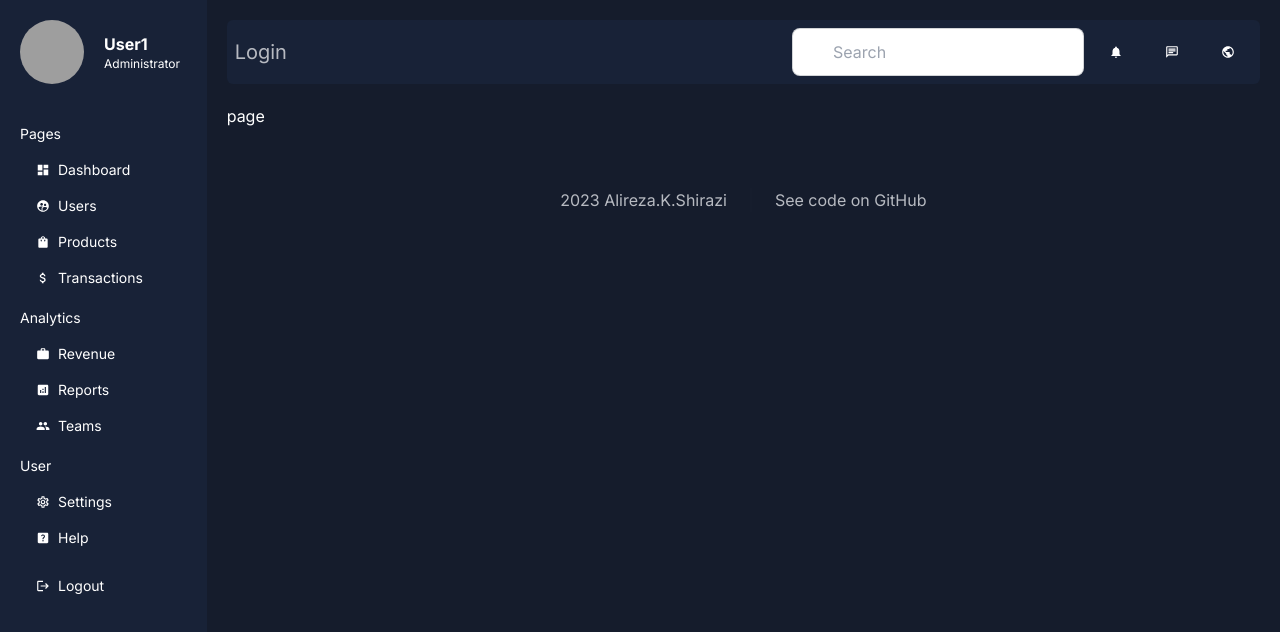
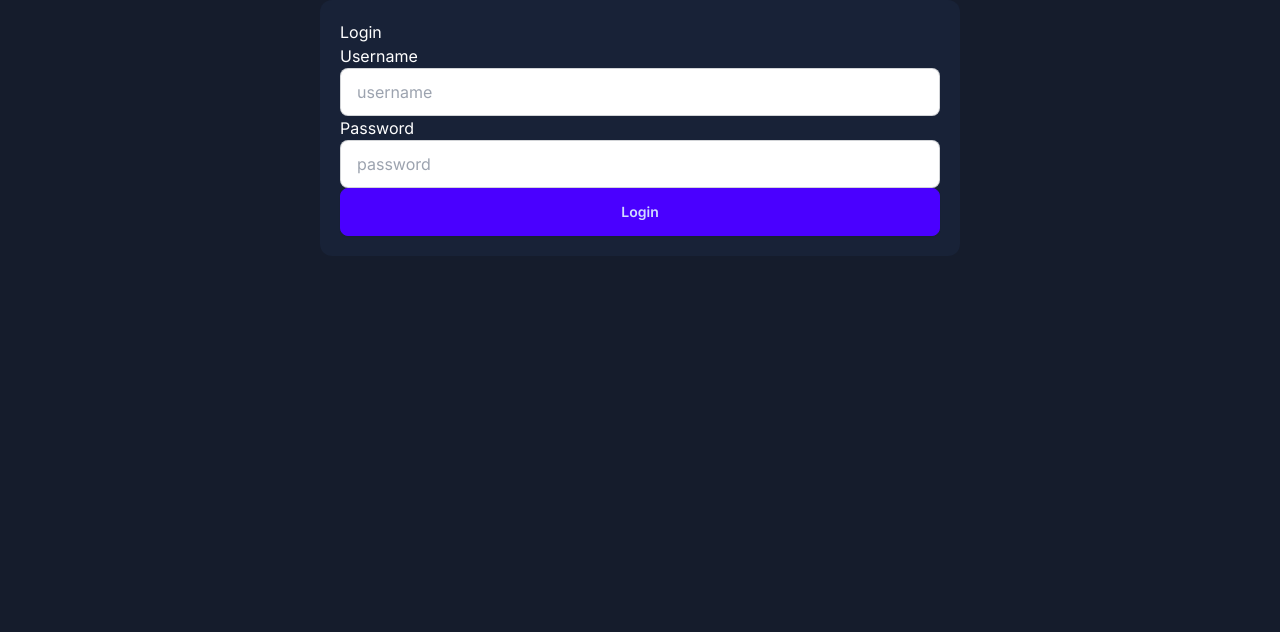
Before and after one commit to arbor0711/next-dashboard, a Next.js app: page /login in a window 1280 px wide. Shown: the top 632 px of the page. Built offline with nearby package versions, Linux system fonts and the light colour scheme; grey boxes are pictures that could not be loaded.

Commit message:
Routing groups-exclude a page from layout

```diff
--- /dev/null
+++ b/app/dashboard/layout.tsx
@@ -0,0 +1,27 @@
+import Sidebar from "../Sidebar";
+import Navbar from "../Navbar";
+import Footer from "../Footer";
+
+export default function RootLayout({
+  children,
+}: {
+  children: React.ReactNode;
+}) {
+  return (
+    <html lang="en">
+      <body>
+        <div className="flex justify-between gap-5 ">
+          <div className="h-screen w-1/5 min-w-fit -bg--bgSoft	">
+            <Sidebar />
+          </div>
+
+          <div className="w-full flex flex-col gap-5 mt-5 mr-5 ">
+            <Navbar />
+            {children}
+            <Footer />
+          </div>
+        </div>
+      </body>
+    </html>
+  );
+}
--- a/app/layout.tsx
+++ b/app/layout.tsx
@@ -1,15 +1,12 @@
 import type { Metadata } from "next";
 import { Inter } from "next/font/google";
 import "./globals.css";
-import Sidebar from "./Sidebar";
-import Navbar from "./Navbar";
-import Footer from "./Footer";
 
 const inter = Inter({ subsets: ["latin"] });
 
 export const metadata: Metadata = {
-  title: "Create Next App",
-  description: "Generated by create next app",
+  title: "Dashboard app",
+  description: "Created by Alireza Keshavarz Shirazi",
 };
 
 export default function RootLayout({
@@ -19,19 +16,7 @@ export default function RootLayout({
 }) {
   return (
     <html lang="en">
-      <body className={inter.className}>
-        <div className="flex justify-between gap-5 ">
-          <div className="h-screen w-1/5 min-w-fit -bg--bgSoft	">
-            <Sidebar />
-          </div>
-
-          <div className="w-full flex flex-col gap-5 mt-5 mr-5 ">
-            <Navbar />
-            {children}
-            <Footer />
-          </div>
-        </div>
-      </body>
+      <body className={inter.className}>{children}</body>
     </html>
   );
 }
--- a/app/login/page.tsx
+++ b/app/login/page.tsx
@@ -1,7 +1,25 @@
 import React from "react";
+import ContentBox from "../components/ContentBox";
 
-const page = () => {
-  return <div>page</div>;
+const LoginPage = () => {
+  return (
+    <div className="w-1/2 h-screen m-auto">
+      <ContentBox>
+        <form className="form-control ">
+          <h1 className="h1">Login</h1>
+          <label>Username</label>
+          <input className="input input-bordered" placeholder="username" />
+
+          <label>Password</label>
+          <input className="input input-bordered" placeholder="password" />
+
+          <button className="btn btn-primary" type="submit">
+            Login
+          </button>
+        </form>
+      </ContentBox>
+    </div>
+  );
 };
 
-export default page;
+export default LoginPage;
```
